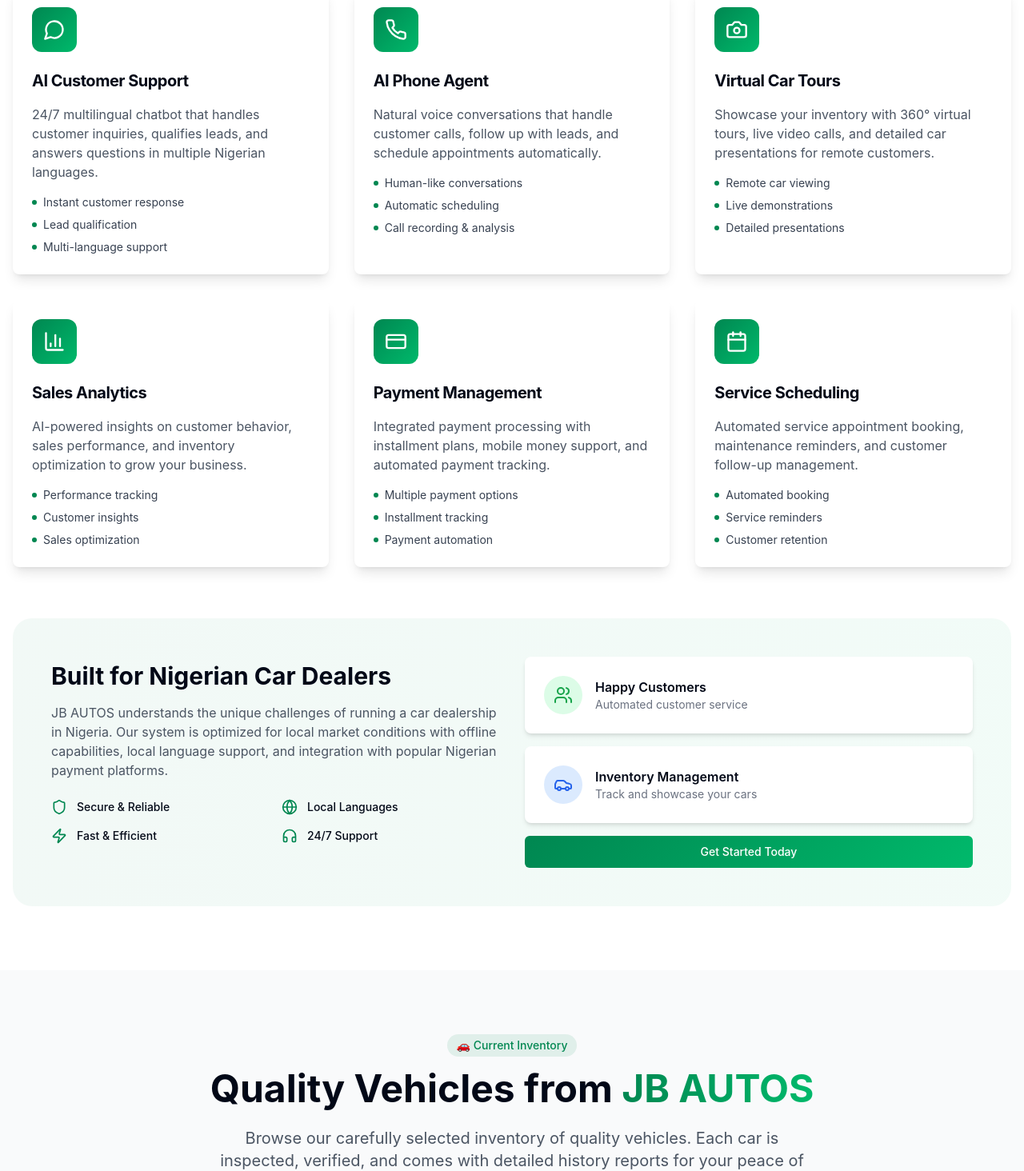
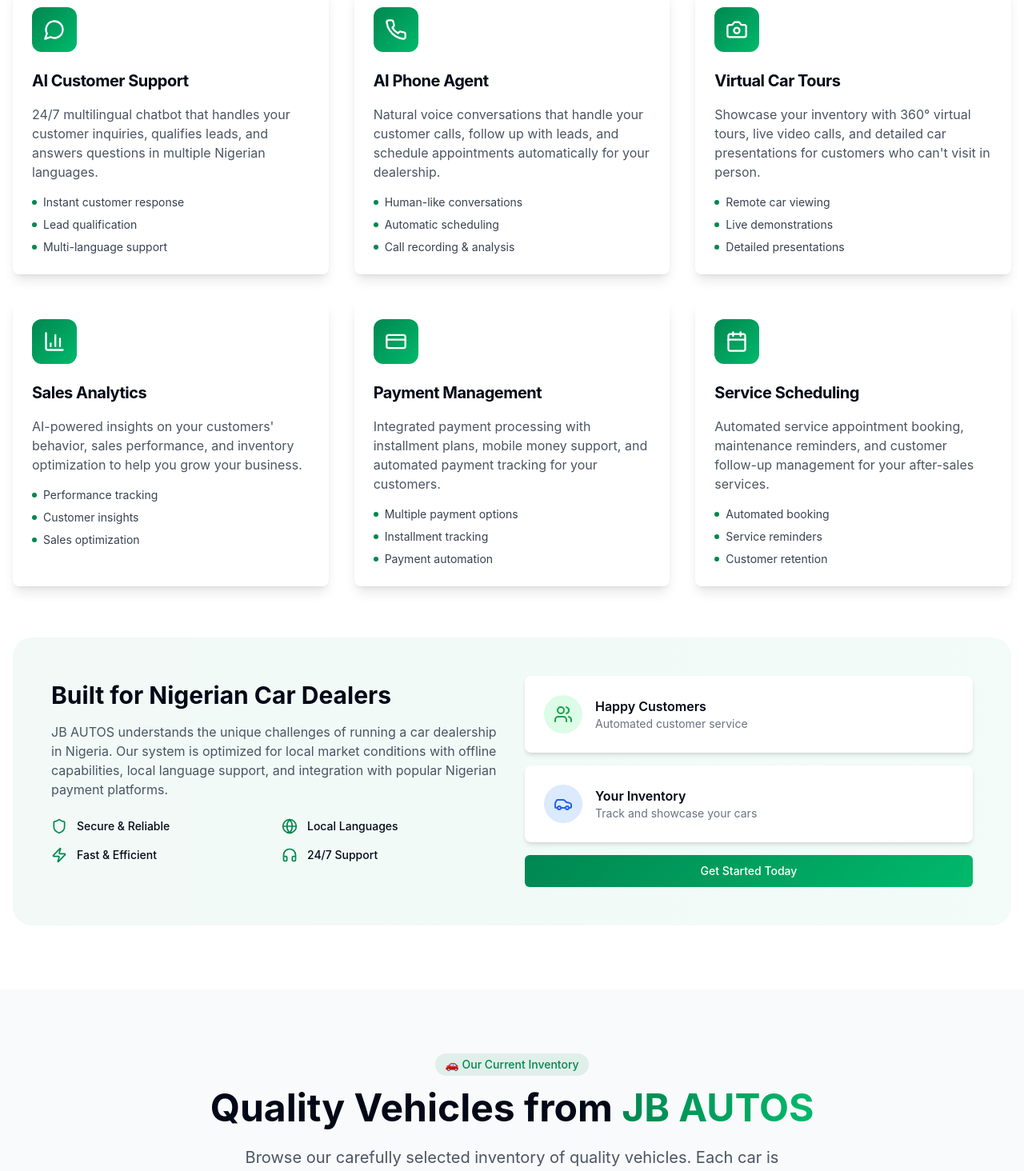
Before and after one commit to odehnallfather/jb-autos, a React (Vite) app: page / in a window 1280 px wide. Shown: the part 1080-2544 px from the top of the page at 80% size. Built offline with nearby package versions, Linux system fonts and the light colour scheme.

Commit message:
Refactor: Update content for dealer/customer focus
Adjusted the language in the HeroSection, FeaturesSection, and InventorySection to reflect a single-dealer/customer relationship, removing marketplace-specific phrasing.

```diff
--- a/src/components/FeaturesSection.tsx
+++ b/src/components/FeaturesSection.tsx
@@ -21,37 +21,37 @@ const FeaturesSection = () => {
     {
       icon: MessageCircle,
       title: "AI Customer Support",
-      description: "24/7 multilingual chatbot that handles customer inquiries, qualifies leads, and answers questions in multiple Nigerian languages.",
+      description: "24/7 multilingual chatbot that handles your customer inquiries, qualifies leads, and answers questions in multiple Nigerian languages.",
       benefits: ["Instant customer response", "Lead qualification", "Multi-language support"]
     },
     {
       icon: Phone,
       title: "AI Phone Agent",
-      description: "Natural voice conversations that handle customer calls, follow up with leads, and schedule appointments automatically.",
+      description: "Natural voice conversations that handle your customer calls, follow up with leads, and schedule appointments automatically for your dealership.",
       benefits: ["Human-like conversations", "Automatic scheduling", "Call recording & analysis"]
     },
     {
       icon: Camera,
       title: "Virtual Car Tours",
-      description: "Showcase your inventory with 360° virtual tours, live video calls, and detailed car presentations for remote customers.",
+      description: "Showcase your inventory with 360° virtual tours, live video calls, and detailed car presentations for customers who can't visit in person.",
       benefits: ["Remote car viewing", "Live demonstrations", "Detailed presentations"]
     },
     {
       icon: BarChart3,
       title: "Sales Analytics",
-      description: "AI-powered insights on customer behavior, sales performance, and inventory optimization to grow your business.",
+      description: "AI-powered insights on your customers' behavior, sales performance, and inventory optimization to help you grow your business.",
       benefits: ["Performance tracking", "Customer insights", "Sales optimization"]
     },
     {
       icon: CreditCard,
       title: "Payment Management",
-      description: "Integrated payment processing with installment plans, mobile money support, and automated payment tracking.",
+      description: "Integrated payment processing with installment plans, mobile money support, and automated payment tracking for your customers.",
       benefits: ["Multiple payment options", "Installment tracking", "Payment automation"]
     },
     {
       icon: Calendar,
       title: "Service Scheduling",
-      description: "Automated service appointment booking, maintenance reminders, and customer follow-up management.",
+      description: "Automated service appointment booking, maintenance reminders, and customer follow-up management for your after-sales services.",
       benefits: ["Automated booking", "Service reminders", "Customer retention"]
     }
   ];
@@ -155,7 +155,7 @@ const FeaturesSection = () => {
                     <Car className="w-6 h-6 text-blue-600" />
                   </div>
                   <div>
-                    <div className="font-semibold">Inventory Management</div>
+                    <div className="font-semibold">Your Inventory</div>
                     <div className="text-sm text-gray-500">Track and showcase your cars</div>
                   </div>
                 </div>
--- a/src/components/HeroSection.tsx
+++ b/src/components/HeroSection.tsx
@@ -108,7 +108,7 @@ const HeroSection = () => {
 
                       <div className="flex justify-end">
                         <div className="bg-gradient-nigerian text-white rounded-2xl rounded-br-sm px-4 py-2 max-w-xs">
-                          <p className="text-sm">Yes! I have 2 excellent Toyota Camrys in your budget. Let me show you the details and photos.</p>
+                          <p className="text-sm">Yes! We have 2 excellent Toyota Camrys in your budget. Let me show you the details and photos.</p>
                         </div>
                       </div>
 
--- a/src/components/InventorySection.tsx
+++ b/src/components/InventorySection.tsx
@@ -50,7 +50,7 @@ const InventorySection = () => {
         {/* Section Header */}
         <div className="max-w-3xl mx-auto text-center mb-16">
           <div className="inline-flex items-center px-3 py-1 rounded-full bg-nigerian-green/10 text-nigerian-green text-sm font-medium mb-4">
-            🚗 Current Inventory
+            🚗 Our Current Inventory
           </div>
 
           <h2 className="text-4xl lg:text-5xl font-bold mb-6">
@@ -140,7 +140,7 @@ const InventorySection = () => {
             </h3>
             <p className="text-gray-600 max-w-2xl mx-auto">
               Our AI assistant can help you find the perfect vehicle for your needs and budget.
-              Tell us what you're looking for and we'll search our inventory and upcoming arrivals.
+              Tell us what you're looking for and we'll check our inventory and upcoming arrivals.
             </p>
           </div>
 
@@ -150,7 +150,7 @@ const InventorySection = () => {
               Find My Perfect Car
             </Button>
             <Button size="lg" variant="outline" className="border-nigerian-green text-nigerian-green hover:bg-nigerian-green hover:text-white px-8">
-              Schedule Showroom Visit
+              Visit Our Showroom
             </Button>
           </div>
 
```
